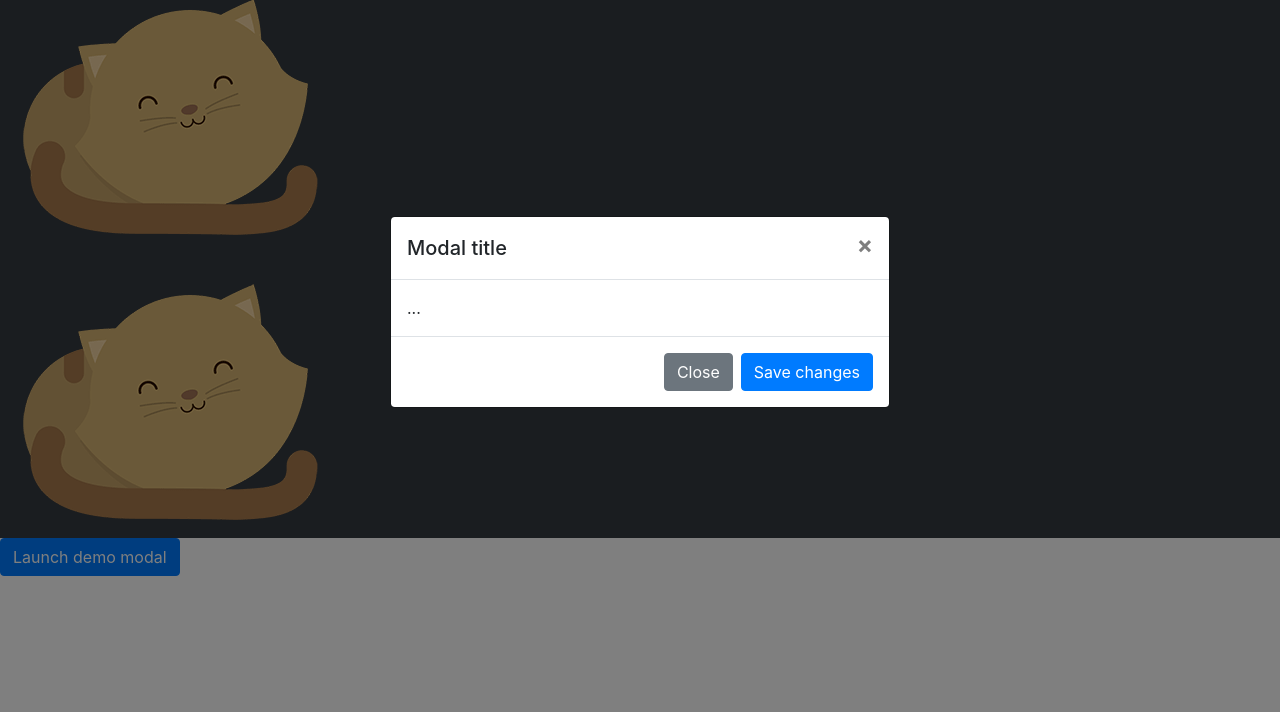
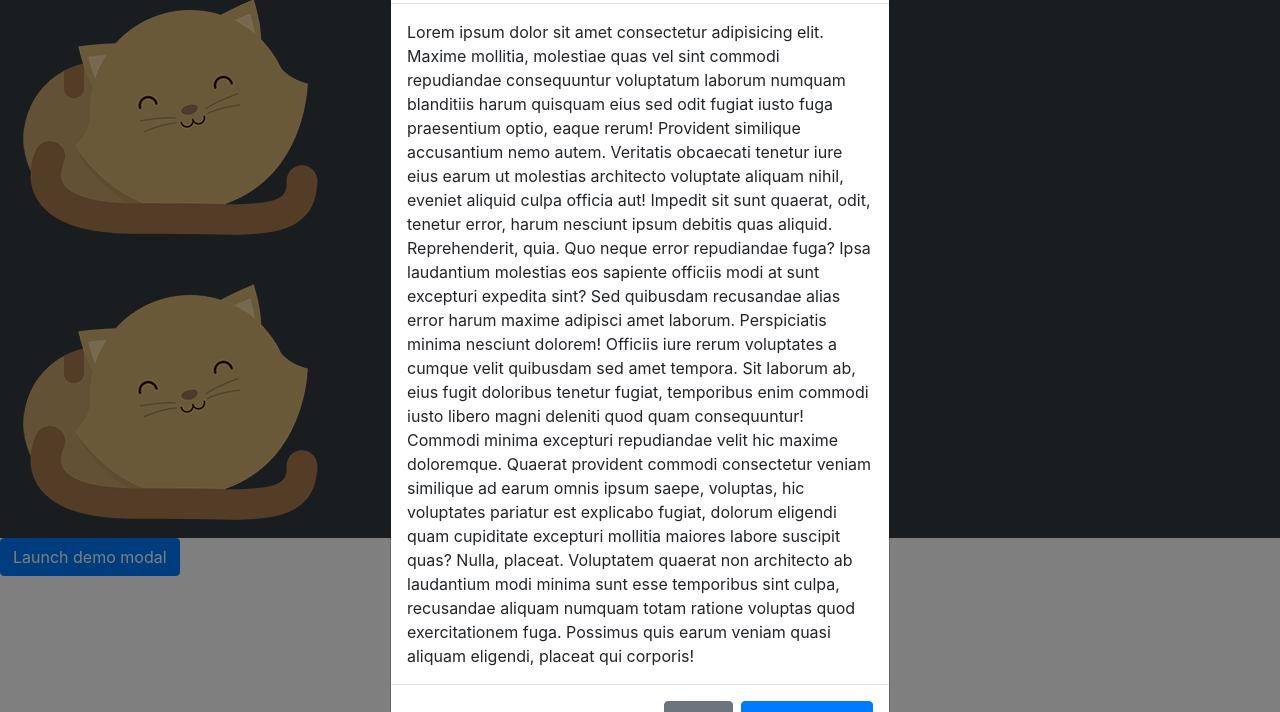
Before and after one commit to MarcoUwU/projekthemsida, a plain HTML site: page index.html in a window 1280 px wide. Both pictures are taken after a click on the button "Launch demo modal". Shown: the part 88-800 px from the top of the page. Drawn offline with nearby package versions, Linux system fonts and the light colour scheme; files that its build step writes are made by us from their sources.

Commit message:
Update index.html

```diff
--- a/index.html
+++ b/index.html
@@ -47,7 +47,27 @@
           </button>
         </div>
         <div class="modal-body">
-          ...
+          Lorem ipsum dolor sit amet consectetur adipisicing elit. Maxime mollitia,
+molestiae quas vel sint commodi repudiandae consequuntur voluptatum laborum
+numquam blanditiis harum quisquam eius sed odit fugiat iusto fuga praesentium
+optio, eaque rerum! Provident similique accusantium nemo autem. Veritatis
+obcaecati tenetur iure eius earum ut molestias architecto voluptate aliquam
+nihil, eveniet aliquid culpa officia aut! Impedit sit sunt quaerat, odit,
+tenetur error, harum nesciunt ipsum debitis quas aliquid. Reprehenderit,
+quia. Quo neque error repudiandae fuga? Ipsa laudantium molestias eos
+sapiente officiis modi at sunt excepturi expedita sint? Sed quibusdam
+recusandae alias error harum maxime adipisci amet laborum. Perspiciatis
+minima nesciunt dolorem! Officiis iure rerum voluptates a cumque velit
+quibusdam sed amet tempora. Sit laborum ab, eius fugit doloribus tenetur
+fugiat, temporibus enim commodi iusto libero magni deleniti quod quam
+consequuntur! Commodi minima excepturi repudiandae velit hic maxime
+doloremque. Quaerat provident commodi consectetur veniam similique ad
+earum omnis ipsum saepe, voluptas, hic voluptates pariatur est explicabo
+fugiat, dolorum eligendi quam cupiditate excepturi mollitia maiores labore
+suscipit quas? Nulla, placeat. Voluptatem quaerat non architecto ab laudantium
+modi minima sunt esse temporibus sint culpa, recusandae aliquam numquam
+totam ratione voluptas quod exercitationem fuga. Possimus quis earum veniam
+quasi aliquam eligendi, placeat qui corporis!
         </div>
         <div class="modal-footer">
           <button type="button" class="btn btn-secondary" data-dismiss="modal">Close</button>
```
